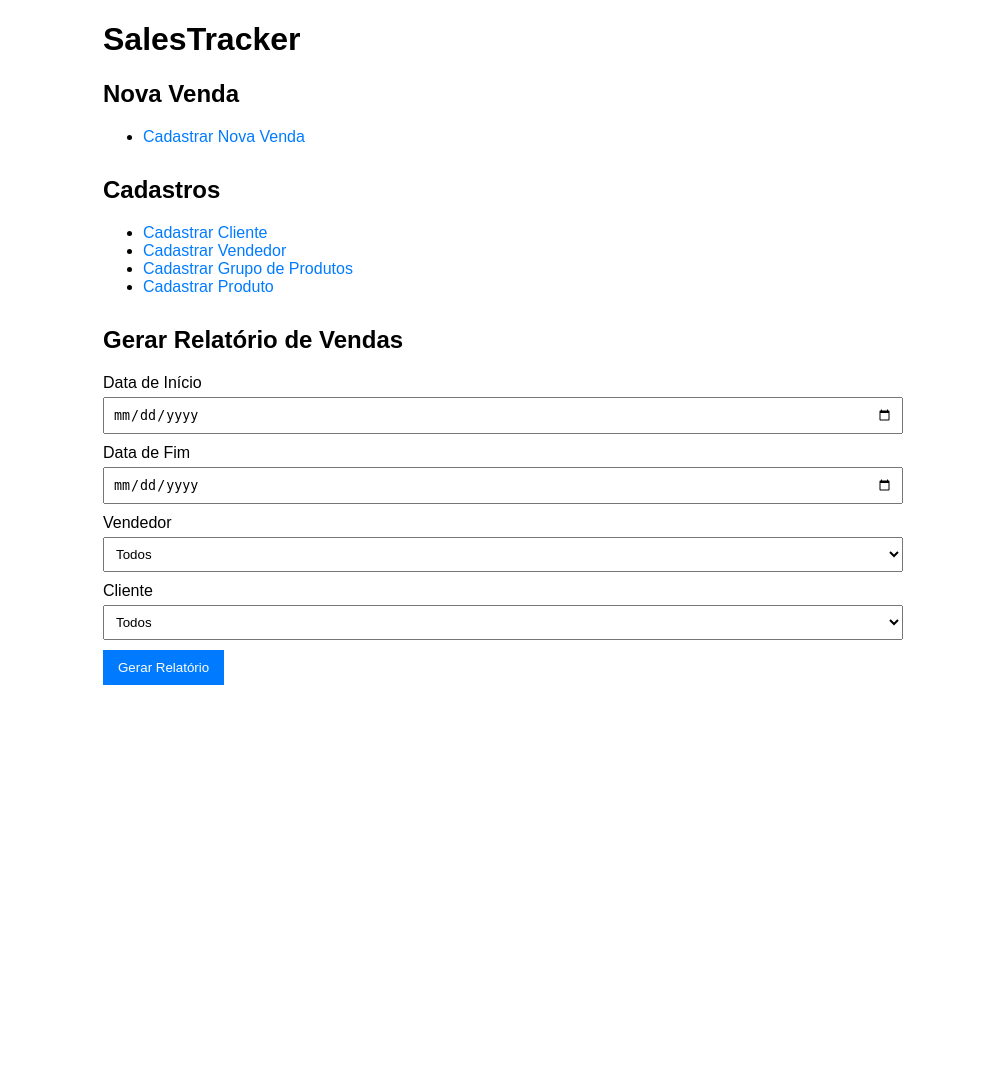
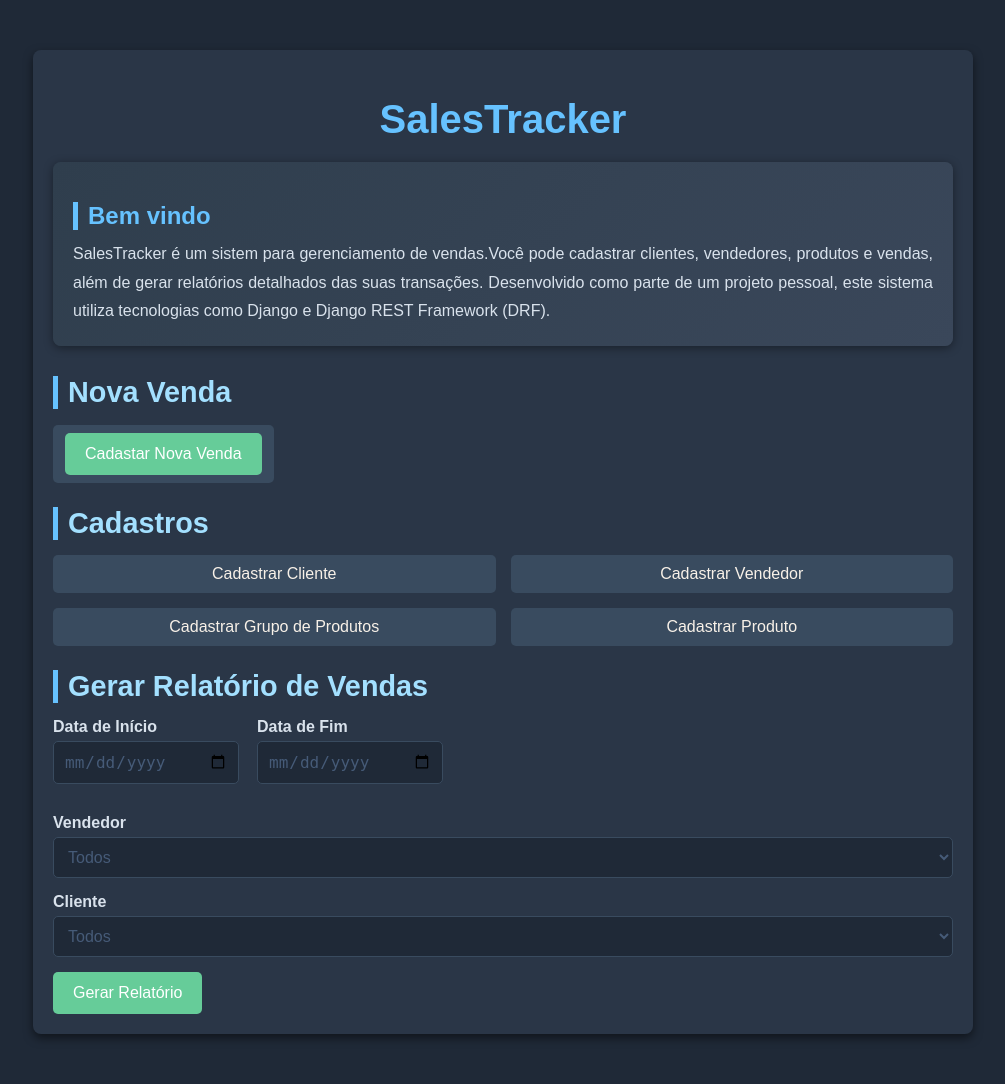
Before and after one commit to zexmaria/salestracker, a Django app: page / in a window 1280 px wide. Shown: the whole page, without its empty margins (137-1142 px from the left). Before the commit the page ends 685 px from the top, so only its background shows below. Run offline with Django 5.2, Linux system fonts and the light colour scheme; data that the repository does not hold is empty.

Commit message:
Altera a estilização do index.html

```diff
--- a/sales_tracker/core/templates/core/index.html
+++ b/sales_tracker/core/templates/core/index.html
@@ -6,75 +6,178 @@
     <title>SalesTracker - Home</title>
     <style>
         body {
-            font-family: Arial, sans-serif;
-            margin: 20px;
+            font-family: 'Arial', sans-serif;
+            background-color: #1f2937; /* Fundo azul-acinzentado escuro */
+            margin: 0;
+            padding: 0;
+            color: #f8f1e8; /* Texto bege claro */
         }
         a {
             text-decoration: none;
-            color: #007BFF;
+            color: #66c2ff; /* Azul claro */
+            font-weight: 500;
+            transition: color 0.3s ease;
         }
         a:hover {
-            text-decoration: underline;
+            color: #33a8ff; /* Azul mais intenso */
         }
         .container {
-            max-width: 800px;
-            margin: auto;
+            max-width: 900px;
+            margin: 50px auto;
+            padding: 20px;
+            background: #2a3647; /* Fundo em tom azul mais escuro */
+            border-radius: 8px;
+            box-shadow: 0 4px 10px rgba(0, 0, 0, 0.5);
         }
-        .section {
+        h1 {
+            font-size: 2.5rem;
+            color: #66c2ff; /* Azul claro */
+            margin-bottom: 20px;
+            text-align: center;
+        }
+        h2 {
+            font-size: 1.8rem;
+            color: #a3e0ff; /* Azul muito claro */
+            margin-bottom: 15px;
+            border-left: 5px solid #66c2ff;
+            padding-left: 10px;
+        }
+        .intro-section {
+            background: linear-gradient(135deg, #2f3e4d, #3a475a);
+            padding: 20px;
+            border-radius: 8px;
+            box-shadow: 0 2px 10px rgba(0, 0, 0, 0.4);
             margin-bottom: 30px;
         }
-        .form-group {
+        .intro-section h2 {
+            font-size: 1.5rem;
+            color: #66c2ff;
             margin-bottom: 10px;
         }
+        .intro-section p {
+            font-size: 1rem;
+            line-height: 1.8;
+            color: #d9e2ec; /* Texto em tom claro */
+            margin: 0;
+            text-align: justify;
+        }
+        ul {
+            list-style: none;
+            padding: 0;
+        }
+        ul li {
+            margin-bottom: 10px;
+        }
+        ul li a {
+            display: inline-block;
+            padding: 8px 12px;
+            background: #394b5f; /* Cinza azulado */
+            border-radius: 5px;
+            transition: background 0.3s ease;
+        }
+        ul li a:hover {
+            background: #2f3e50; /* Tom mais escuro */
+        }
+        .form-group {
+            margin-bottom: 15px;
+        }
+        .form-row {
+            display: flex;
+            gap: 40px; /* Espaçamento aumentado */
+            margin-bottom: 15px;
+        }
         .form-group label {
+            font-weight: bold;
+            color: #d9e2ec; /* Cor escura harmonizada com os inputs */
+            margin-bottom: 5px;
             display: block;
-            margin-bottom: 5px;
         }
         .form-group input, .form-group select {
             width: 100%;
-            padding: 8px;
-            box-sizing: border-box;
+            padding: 10px;
+            font-size: 1rem;
+            border: 1px solid #394b5f; /* Cinza azulado */
+            border-radius: 5px;
+            background: #1f2937; /* Fundo dos inputs */
+            color: #465B78; /* Texto claro */
         }
         button {
-            background-color: #007BFF;
+            background-color: #66cc99; /* Verde claro */
             color: white;
             border: none;
-            padding: 10px 15px;
+            padding: 12px 20px;
+            font-size: 1rem;
+            border-radius: 5px;
             cursor: pointer;
+            transition: background-color 0.3s ease, transform 0.2s ease;
         }
         button:hover {
-            background-color: #0056b3;
+            background-color: #57b889; /* Verde mais escuro */
+            transform: translateY(-2px);
         }
+        .cadastros-grid {
+        display: grid;
+        grid-template-columns: repeat(2, 1fr); /* 2 colunas */
+        gap: 15px; /* Espaçamento entre os botões */
+        margin-top: 15px; /* Margem superior */
+    }
+
+    .cadastros-grid a {
+        display: inline-block;
+        padding: 10px 20px;
+        text-align: center;
+        background: #394b5f; /* Cor de fundo do botão */
+        color: #f8f1e8; /* Cor do texto */
+        border-radius: 5px;
+        transition: background 0.3s ease;
+    }
+
+    .cadastros-grid a:hover {
+        background: #2f3e50; /* Cor de fundo ao passar o mouse */
+    }
+
     </style>
 </head>
 <body>
     <div class="container">
         <h1>SalesTracker</h1>
+        <div class="intro-section">
+            <h2>Bem vindo</h2>
+            <p>
+                SalesTracker é um sistem para gerenciamento de vendas.Você pode cadastrar
+                clientes, vendedores, produtos e vendas, além de gerar relatórios detalhados das suas transações.
+                Desenvolvido como parte de um projeto pessoal, este sistema utiliza tecnologias como Django e
+                Django REST Framework (DRF).
+            </p>
+        </div>
         <div class="section">
             <h2>Nova Venda</h2>
             <ul>
-                <li><a href="{% url 'core:cadastrar_venda' %}">Cadastrar Nova Venda</a></li>
+                <li><a href="{% url 'core:cadastrar_venda' %}"> <button type="submit">Cadastar Nova Venda</button> </a></li>
             </ul>
         </div>
         <div class="section">
             <h2>Cadastros</h2>
-            <ul>
-                <li><a href="{% url 'core:cliente_create' %}">Cadastrar Cliente</a></li>
-                <li><a href="{% url 'core:vendedor_create' %}">Cadastrar Vendedor</a></li>
-                <li><a href="{% url 'core:grupo_create' %}">Cadastrar Grupo de Produtos</a></li>
-                <li><a href="{% url 'core:produto_create' %}">Cadastrar Produto</a></li>
-            </ul>
+            <div class="cadastros-grid">
+                <a href="{% url 'core:cliente_create' %}">Cadastrar Cliente</a>
+                <a href="{% url 'core:vendedor_create' %}">Cadastrar Vendedor</a>
+                <a href="{% url 'core:grupo_create' %}">Cadastrar Grupo de Produtos</a>
+                <a href="{% url 'core:produto_create' %}">Cadastrar Produto</a>
+            </div>
         </div>
+
         <div class="section">
             <h2>Gerar Relatório de Vendas</h2>
             <form method="get" action="{% url 'core:relatorio_vendas' %}">
-                <div class="form-group">
-                    <label for="data_inicio">Data de Início</label>
-                    <input type="date" id="data_inicio" name="data_inicio">
-                </div>
-                <div class="form-group">
-                    <label for="data_fim">Data de Fim</label>
-                    <input type="date" id="data_fim" name="data_fim">
+                <div class="form-row">
+                    <div class="form-group">
+                        <label for="data_inicio">Data de Início</label>
+                        <input type="date" id="data_inicio" name="data_inicio" placeholder="Selecione a data">
+                    </div>
+                    <div class="form-group">
+                        <label for="data_fim">Data de Fim</label>
+                        <input type="date" id="data_fim" name="data_fim" placeholder="Selecione a data">
+                    </div>
                 </div>
                 <div class="form-group">
                     <label for="vendedor">Vendedor</label>
```
